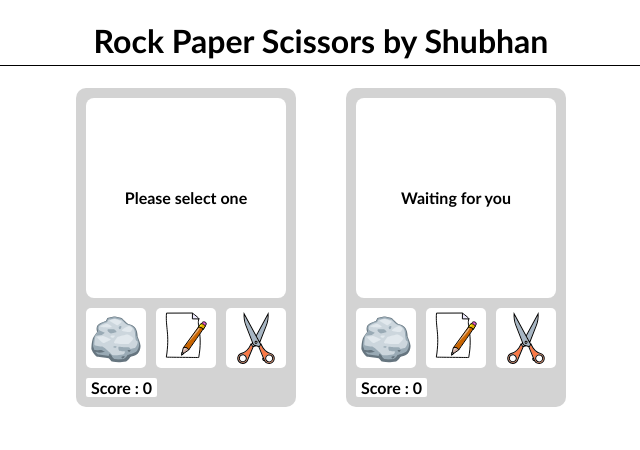
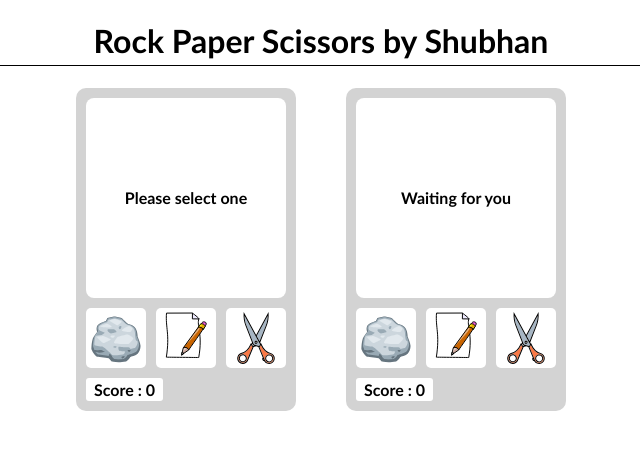
Before and after one commit to IAmAGoodBoy04/rock_paper_scissors, a plain HTML site: page index.html in a window 1280 px wide. Shown: the full height of the page, 319-959 px from the left. Drawn offline with Linux system fonts and the light colour scheme.

Commit message:
Add rowgap for big box,make score box a bit larger

```diff
--- a/styles.css
+++ b/styles.css
@@ -12,6 +12,7 @@ h1{
     display: flex;
     justify-content: center;
     column-gap: 50px;
+    row-gap: 20px;
     flex-wrap: wrap;
 }
 
@@ -61,10 +62,9 @@ img.options{
 }
 
 .score{
-    border-radius: 2px;
+    border-radius: 3px;
     align-self: flex-start;
-    padding-left: 5px;
-    padding-right: 5px;
+    padding: 2px 8px;
     background-color: white;
 }
 
```
